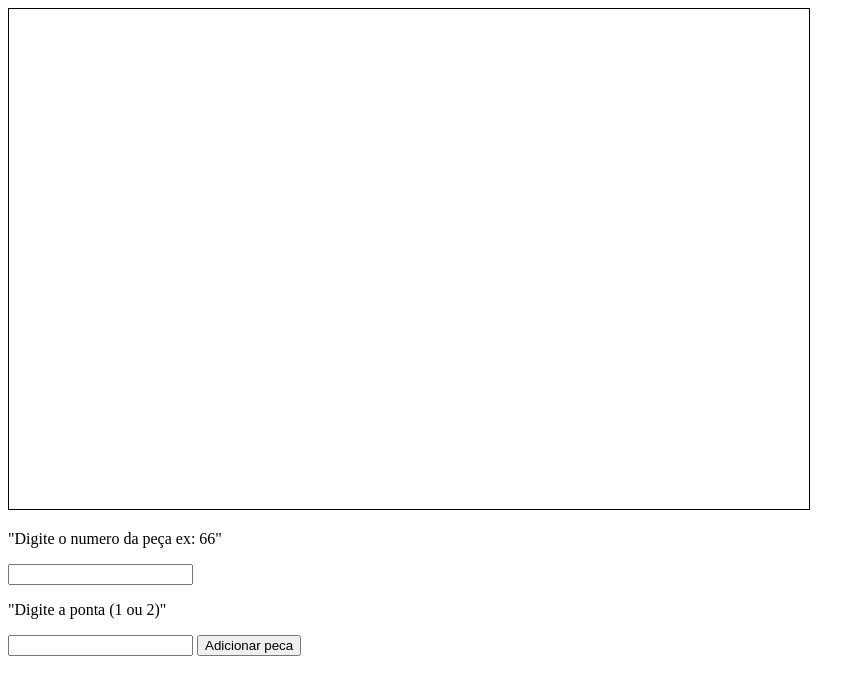
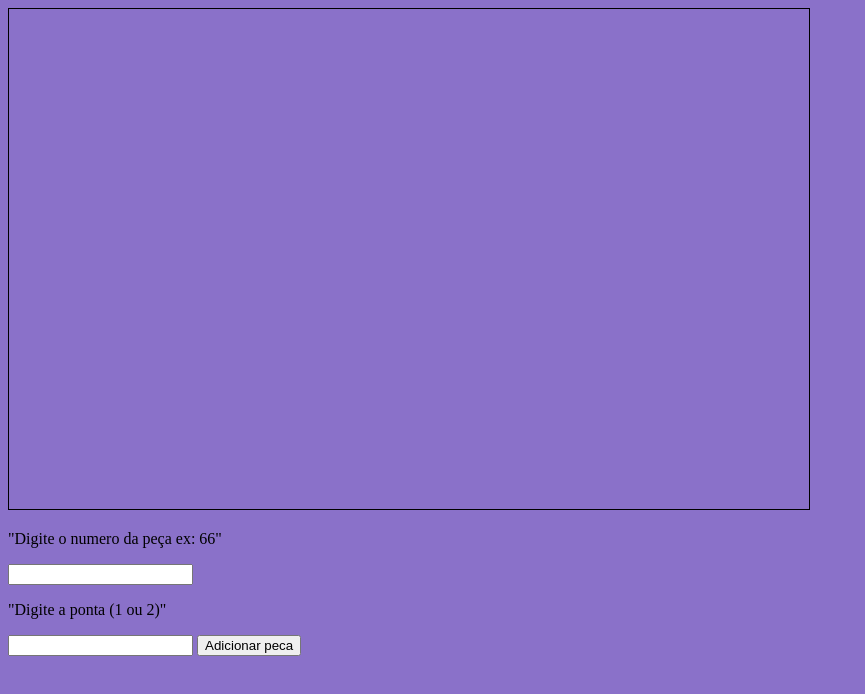
Before and after one commit to jezzipan/domino, a plain HTML site: page tabuleiro_teste.html in a window 1280 px wide. Shown: the whole page, without its empty margins (0-865 px from the left). Drawn offline with Linux system fonts and the light colour scheme.

Commit message:
Adicionado estilo/css

```diff
--- /dev/null
+++ b/css/style.css
@@ -0,0 +1,3 @@
+body {
+  background-color: #8a71c9;
+}
--- a/tabuleiro_teste.html
+++ b/tabuleiro_teste.html
@@ -3,6 +3,7 @@
   <head>
     <meta charset="utf-8">
     <title>Tabuleiro domino</title>
+    <link href="css/style.css" rel="stylesheet">
     <meta name="viewport" content="width=device-width, initial-scale=1.0"/>
   </head>
   <body>
```
